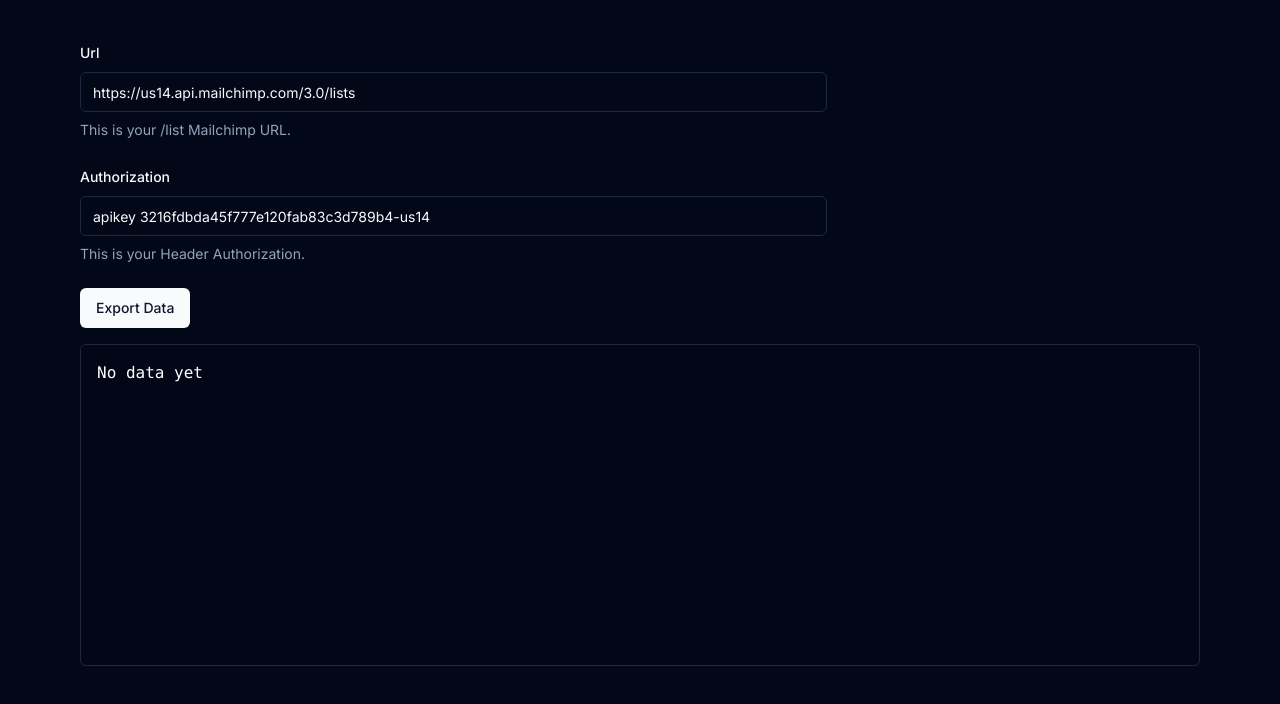
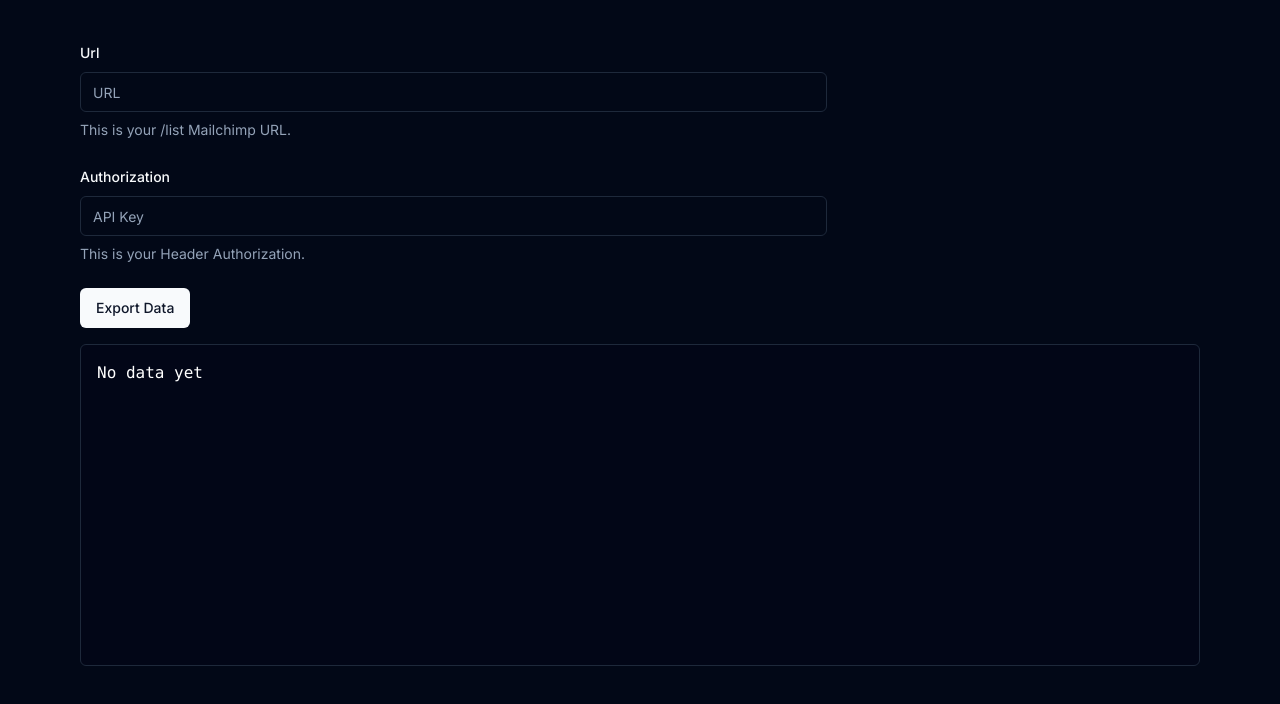
Before and after one commit to Cullen179/RMIT-Mailchimp, a Next.js app: page / in a window 1280 px wide. Shown: the top 704 px of the page. Built offline with nearby package versions, Linux system fonts and the light colour scheme.

Commit message:
Update page.tsx

```diff
--- a/app/page.tsx
+++ b/app/page.tsx
@@ -42,8 +42,8 @@
   const form = useForm<z.infer<typeof FormSchema>>({
     resolver: zodResolver(FormSchema),
     defaultValues: {
-      url: "https://us14.api.mailchimp.com/3.0/lists",
-      authorization: "apikey 3216fdbda45f777e120fab83c3d789b4-us14",
+      url: "",
+      authorization: "",
     },
   });
 
```
